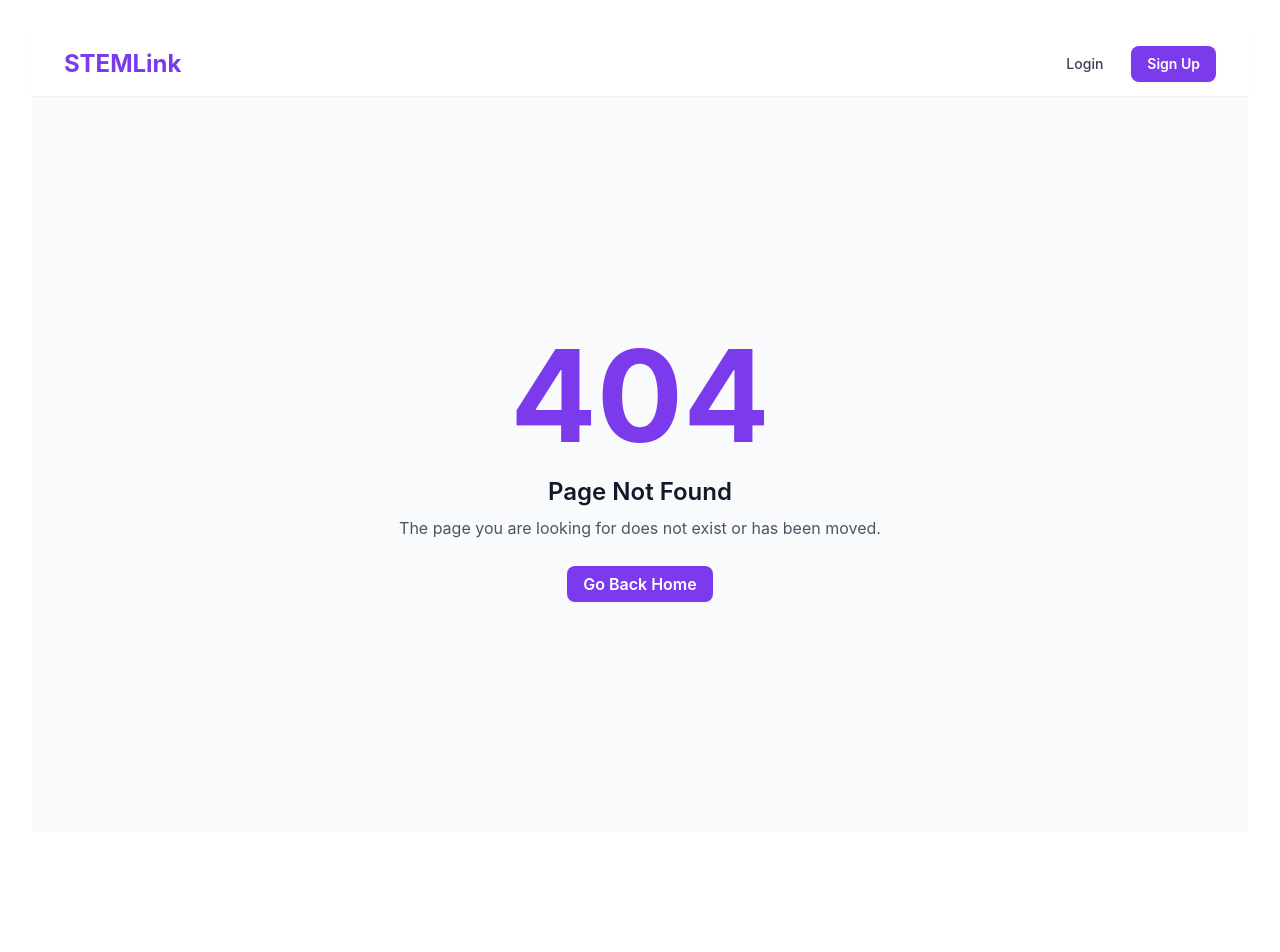
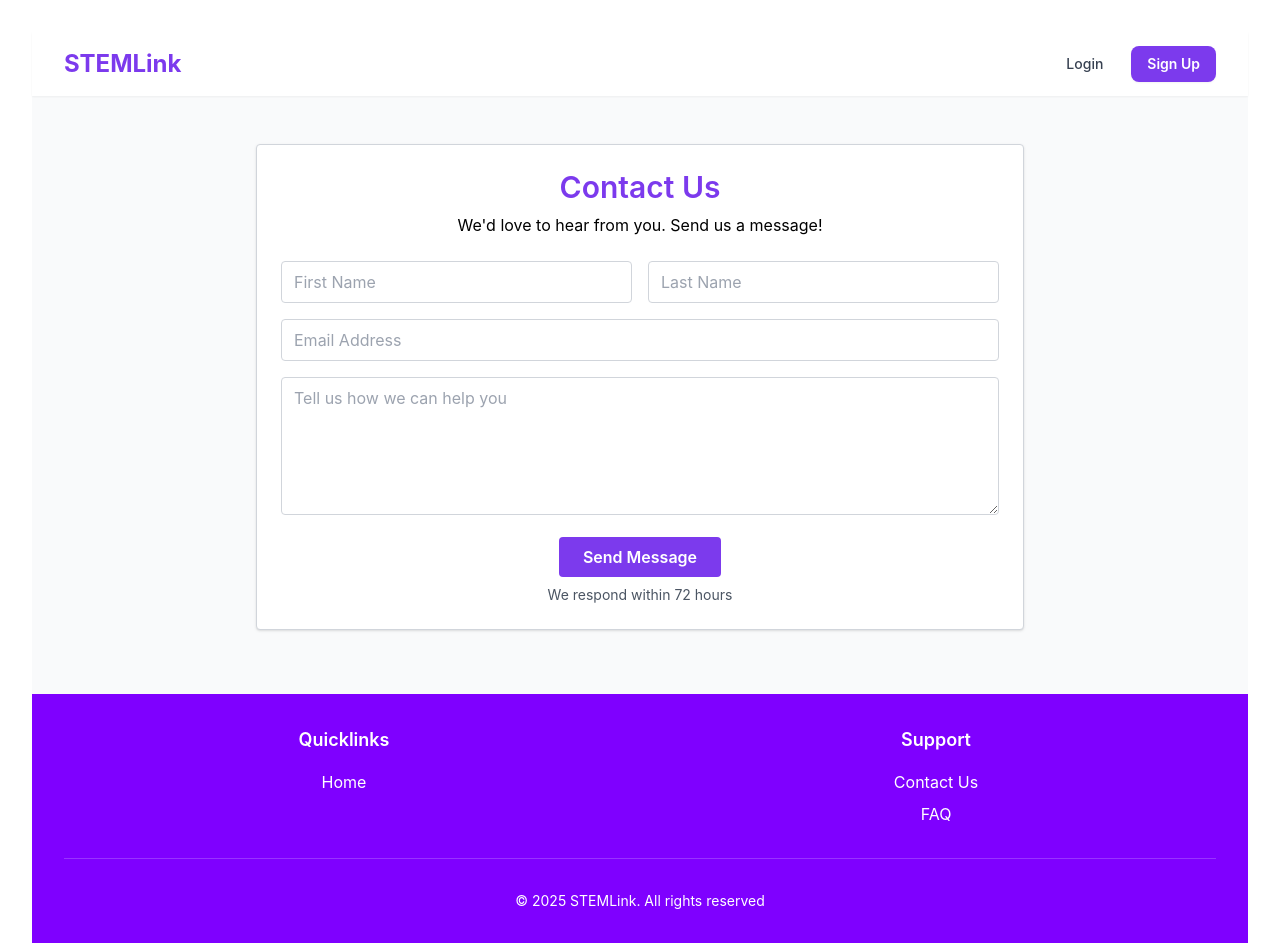
Before and after one commit to teniolaiji/STEMLink, a React (Vite) app: page /contact in a window 1280 px wide. Before the commit this address had no page. Shown: the top 952 px of the page. Before the commit the page ends 864 px from the top, so only its background shows below. Built offline with nearby package versions, Linux system fonts and the light colour scheme.

Commit message:
Updates and new features

```diff
--- a/package.json
+++ b/package.json
@@ -10,6 +10,7 @@
     "preview": "vite preview"
   },
   "dependencies": {
+    "@emailjs/browser": "^4.4.1",
     "axios": "^1.6.7",
     "react": "^18.2.0",
     "react-dom": "^18.2.0",
--- a/src/App.jsx
+++ b/src/App.jsx
@@ -16,6 +16,11 @@ import MentorProfile from './pages/MentorProfile';
 import MyMentorships from './pages/MyMentorships';
 import Recommendations from './pages/Recommendations';
 // import AdminPanel from './pages/AdminPanel';
+
+// Import footer component
+import Footer from './components/Footer';
+import Faq from './pages/Faq';
+import ContactUs from './pages/ContactUs';
 
 function Navigation() {
   const [isLoggedIn, setIsLoggedIn] = useState(false);
@@ -74,6 +79,14 @@ function Navigation() {
                     >
                       👤 My Profile
                     </Link>
+                    {/*
+                    <Link
+                      to="/faq"
+                      className="text-gray-700 hover:text-primary-600 px-3 py-2 rounded-md text-sm font-medium transition-colors"
+                    >
+                      ❓ FAQ
+                    </Link>
+                    */}
                   </>
                 )}
 
@@ -159,6 +172,8 @@ function App() {
           <Route path="/mentor-profile" element={<MentorProfile />} />
           <Route path="/my-mentorships" element={<MyMentorships />} />
           {/* <Route path="/admin-panel" element={<AdminPanel />} /> */}
+          <Route path="/contact" element={<ContactUs />} />
+          <Route path="/faq" element={<Faq />} />
           <Route path="*" element={<NotFound />} />
         </Routes>
 
@@ -175,6 +190,9 @@ function App() {
           pauseOnHover
           theme="light"
         />
+
+        {/* Footer */}
+        <Footer />
       </div>
     </Router>
   );
--- /dev/null
+++ b/src/components/Footer.jsx
@@ -0,0 +1,86 @@
+import { Link, useLocation } from 'react-router-dom';
+import { useState, useEffect } from 'react';
+
+function Footer() {
+  const [isLoggedIn, setIsLoggedIn] = useState(false);
+
+  useEffect(() => {
+    const token = localStorage.getItem('token');
+    setIsLoggedIn(!!token);
+  }, []);
+
+  return (
+    <footer className="bg-[#7F00FF] text-white py-8">
+      <div className="max-w-7xl mx-auto px-4 sm:px-6 lg:px-8">
+        <div className="grid grid-cols-1 md:grid-cols-2 gap-8">
+          {/* Quicklinks Section */}
+          <div>
+            <h3 className="text-lg font-semibold mb-4">Quicklinks</h3>
+            <ul className="space-y-2">
+              <li>
+                <Link
+                  to="/"
+                  className="hover:text-gray-200 transition-colors"
+                >
+                  Home
+                </Link>
+              </li>
+              {isLoggedIn && (
+                <>
+                  <li>
+                    <Link
+                      to="/dashboard"
+                      className="hover:text-gray-200 transition-colors"
+                    >
+                      Dashboard
+                    </Link>
+                  </li>
+                  <li>
+                    <Link
+                      to="/my-mentorships"
+                      className="hover:text-gray-200 transition-colors"
+                    >
+                      My Mentorships
+                    </Link>
+                  </li>
+                </>
+              )}
+            </ul>
+          </div>
+
+          {/* Support Section */}
+          <div>
+            <h3 className="text-lg font-semibold mb-4">Support</h3>
+            <ul className="space-y-2">
+              <li>
+                <Link
+                  to="/contact"
+                  className="hover:text-gray-200 transition-colors"
+                >
+                  Contact Us
+                </Link>
+              </li>
+              <li>
+                <Link
+                  to="/faq"
+                  className="hover:text-gray-200 transition-colors"
+                >
+                  FAQ
+                </Link>
+              </li>
+            </ul>
+          </div>
+        </div>
+
+        {/* Copyright */}
+        <div className="mt-8 pt-8 border-t border-white/20 text-center">
+          <p className="text-sm">
+            © 2025 STEMLink. All rights reserved
+          </p>
+        </div>
+      </div>
+    </footer>
+  );
+}
+
+export default Footer;
--- /dev/null
+++ b/src/pages/ContactUs.jsx
@@ -0,0 +1,108 @@
+import { useState } from 'react';
+import emailjs from '@emailjs/browser';
+
+function ContactUs() {
+  const [formData, setFormData] = useState({
+    firstName: '',
+    lastName: '',
+    email: '',
+    message: ''
+  });
+
+  const [status, setStatus] = useState('');
+
+  const handleChange = (e) => {
+    setFormData({...formData, [e.target.name]: e.target.value });
+  };
+
+  const handleSubmit = (e) => {
+    e.preventDefault();
+    if (!formData.firstName || !formData.lastName || !formData.email || !formData.message) {
+      setStatus('Please fill in all fields.');
+      return;
+    }
+    setStatus('Sending...');
+    emailjs.send(
+      'STEMLink2025',
+      'template_aqbgt5l',
+      {
+        to_name: 'STEMLink',
+        from_first_name: formData.firstName,
+        from_last_name: formData.lastName,
+        from_email: formData.email,
+        message: formData.message,
+      },
+      'FkfAkJ8XJDzvN520x'
+    ).then(() => {
+      setStatus('Message sent successfully!');
+      setFormData({ firstName: '', lastName: '', email: '', message: '' });
+    }, () => {
+      setStatus('Failed to send message, please try again later.');
+    });
+  };
+
+  return (
+    <div className="max-w-3xl mx-auto mt-12 mb-16 p-6 bg-white rounded shadow border border-gray-300">
+      <h1 className="text-3xl font-semibold mb-2 text-center text-primary-600">Contact Us</h1>
+
+      <p className="text-center mb-6">We'd love to hear from you. Send us a message!</p>
+
+      <form onSubmit={handleSubmit} className="space-y-4">
+        <div className="grid grid-cols-1 md:grid-cols-2 gap-4">
+          <input
+            type="text"
+            name="firstName"
+            placeholder="First Name"
+            value={formData.firstName}
+            onChange={handleChange}
+            className="border border-gray-300 rounded px-3 py-2 focus:outline-none focus:ring-2 focus:ring-primary-600"
+            required
+          />
+          <input
+            type="text"
+            name="lastName"
+            placeholder="Last Name"
+            value={formData.lastName}
+            onChange={handleChange}
+            className="border border-gray-300 rounded px-3 py-2 focus:outline-none focus:ring-2 focus:ring-primary-600"
+            required
+          />
+        </div>
+
+        <input
+          type="email"
+          name="email"
+          placeholder="Email Address"
+          value={formData.email}
+          onChange={handleChange}
+          className="w-full border border-gray-300 rounded px-3 py-2 focus:outline-none focus:ring-2 focus:ring-primary-600"
+          required
+        />
+
+        <textarea
+          name="message"
+          placeholder="Tell us how we can help you"
+          value={formData.message}
+          onChange={handleChange}
+          rows="5"
+          className="w-full border border-gray-300 rounded px-3 py-2 focus:outline-none focus:ring-2 focus:ring-primary-600"
+          required
+        />
+
+        {status && <p className="text-center text-sm text-gray-700">{status}</p>}
+
+        <div className="text-center">
+          <button
+            type="submit"
+            className="bg-primary-600 hover:bg-primary-700 text-white font-semibold px-6 py-2 rounded transition-colors"
+          >
+            Send Message
+          </button>
+          <p className="mt-2 text-center text-gray-600 text-sm">We respond within 72 hours</p>
+        </div>
+      </form>
+    </div>
+  );
+}
+
+export default ContactUs;
--- /dev/null
+++ b/src/pages/Faq.jsx
@@ -0,0 +1,63 @@
+import { useState } from 'react';
+import { Link } from 'react-router-dom';
+
+const faqs = [
+  {
+    question: 'What is STEMLink?',
+    answer: 'A movement driving change through empowering women to pursue STEM fields of their interests by connecting them to qualified female mentors.'
+  },
+  {
+    question: 'How to join us?',
+    answer: 'Click on the sign up button and follow the instructions.'
+  },
+  {
+    question: 'Is there a sign-up fee?',
+    answer: 'No, signing up is free of charge.'
+  },
+  {
+    question: 'Is mentorship guaranteed?',
+    answer: 'Our team does the best to ensure everyone receives the support they need.'
+  }
+];
+
+function Faq() {
+  const [openIndex, setOpenIndex] = useState(null);
+
+  const toggle = (index) => {
+    setOpenIndex(openIndex === index ? null : index);
+  };
+
+  return (
+    <div className="max-w-3xl mx-auto mt-12 p-6 bg-white rounded shadow border border-gray-300 mb-20">
+      <h1 className="text-3xl font-semibold mb-2 text-primary-600 text-center">Frequently Asked Questions</h1>
+      <p className="text-center mb-6">Find answers to commonly asked questions about STEMLink</p>
+
+      <div className="space-y-4">
+        {faqs.map((faq, index) => (
+          <div key={index} className="border border-gray-300 rounded">
+            <button
+              onClick={() => toggle(index)}
+              className="w-full text-left px-4 py-3 font-medium text-primary-700 hover:bg-primary-50 focus:outline-none focus:ring-2 focus:ring-primary-600 flex justify-between items-center"
+            >
+              <span>{faq.question}</span>
+              <span>{openIndex === index ? '-' : '+'}</span>
+            </button>
+            {openIndex === index && (
+              <div className="px-4 py-3 text-gray-700 border-t border-gray-300">
+                {faq.answer}
+              </div>
+            )}
+          </div>
+        ))}
+      </div>
+
+      <p className="mt-6 text-center text-gray-700">Still have questions?{' '}
+        <Link to="/contact" className="text-primary-600 hover:underline">
+          Contact Us
+        </Link>
+      </p>
+    </div>
+  );
+}
+
+export default Faq;
--- a/src/pages/Home.jsx
+++ b/src/pages/Home.jsx
@@ -1,8 +1,27 @@
 import { Link } from 'react-router-dom';
+import { useState, useEffect } from 'react';
 
 function Home() {
+  const [isLoggedIn, setIsLoggedIn] = useState(false);
+
+  useEffect(() => {
+    const token = localStorage.getItem('token');
+    setIsLoggedIn(!!token);
+  }, []);
+
   return (
     <div className="min-h-[calc(100vh-4rem)]">
+      {isLoggedIn ? (
+        <div className="bg-gradient-to-br from-primary-50 via-white to-secondary-50 py-20 px-4 sm:px-6 lg:px-8 text-center max-w-4xl mx-auto">
+<h1 className="text-5xl md:text-6xl font-bold text-gray-900 mb-6">
+  Connecting students with experienced mentors.
+</h1>
+          <p className="text-xl md:text-2xl text-gray-600 mb-8 max-w-2xl mx-auto">
+            Build your career, share your knowledge, and grow in the vast world of STEM.
+          </p>
+        </div>
+      ) : (
+        <>
           {/* Hero Section */}
           <div className="bg-gradient-to-br from-primary-50 via-white to-secondary-50 py-20 px-4 sm:px-6 lg:px-8">
             <div className="max-w-4xl mx-auto text-center">
@@ -107,6 +126,8 @@ function Home() {
               </Link>
             </div>
           </div>
+        </>
+      )}
     </div>
   );
 }
```
Also changed, not shown: 1 other file (tests, documents, lock files or other folders). Lines whose indentation alone changed are shown as unchanged.
